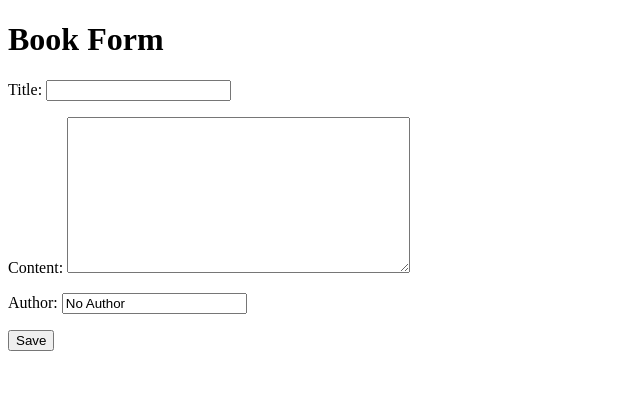
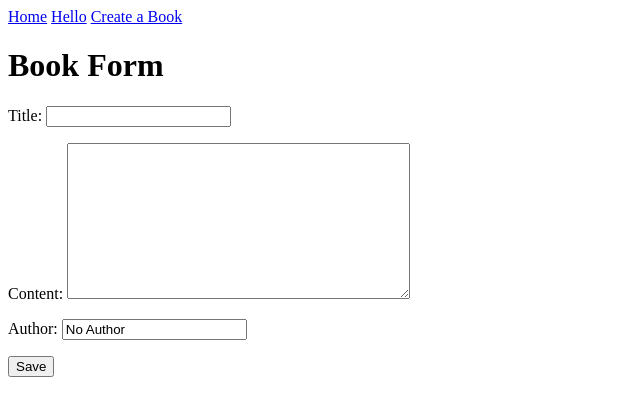
Before and after one commit to cristinatipabv/bookmanager_gr_26_CT, a Django app: page /create_book/ in a window 1280 px wide. Shown: the top 416 px of the page, without its empty margins (0-640 px from the left). Run offline with Django 5.2, Linux system fonts and the light colour scheme.

Commit message:
addes book view and temp

```diff
--- /dev/null
+++ b/books/templates/base.html
@@ -0,0 +1,20 @@
+<!DOCTYPE html>
+<html lang="en">
+<head>
+    <meta charset="UTF-8">
+    <title>{% block title %} {% endblock %}</title>
+</head>
+<body>
+    <nav>
+        <a href="{% url 'book_list'%}">Home</a>
+        <a href="{% url 'hello_world'%}">Hello</a>
+        <a href="{% url 'create_book'%}">Create a Book</a>
+    </nav>
+    <main>
+        {% block content %}
+
+        {% endblock %}
+
+    </main>
+</body>
+</html>
--- a/books/templates/books/book_form.html
+++ b/books/templates/books/book_form.html
@@ -1,15 +1,13 @@
-<!DOCTYPE html>
-<html lang="en">
-<head>
-    <meta charset="UTF-8">
-    <title>Create book</title>
-</head>
-<body>
+{% extends "base.html"%}
+
+{% block title %}Create book{% endblock %}
+
+{% block content %}
   <h1>Book Form</h1>
+
   <form method="post">
     {% csrf_token %}
     {{ form.as_p }}
     <button type = "submit">Save</button>
   </form>
-</body>
-</html>
+{% endblock %}
--- a/books/urls.py
+++ b/books/urls.py
@@ -4,6 +4,7 @@ from .import views
 urlpatterns = [
     path('', views.book_list, name='book_list'),
     path('create_book/', views.create_book, name='create_book'),
+    path('book/<int:pk>/delete/', views.delete_book, name='delete_book'),
     path('hello/', views.hello_world, name='hello_world'),
     path('api_simple_endpoint/', views.simple_endpoint, name='simple'),
 
--- a/books/views.py
+++ b/books/views.py
@@ -1,11 +1,12 @@
-from django.shortcuts import render, redirect
+from django.shortcuts import render, redirect, get_object_or_404
 from django.http import HttpResponse
 from books.forms import BookForm
 from books.models import Book
 from django.http.request import HttpRequest
 # Create your views here.
 
-
+#CRUD action
+#Create, read, update, delete
 def book_list(request: HttpRequest):
     #accesam db, extragem cartile si le afisam pe pagina html
     books = Book.objects.all()
@@ -31,6 +32,14 @@ def create_book(request: HttpRequest):
     }
     return render(request, "books/book_form.html", context)
 
+def delete_book(request: HttpRequest, pk: int):
+    book = get_object_or_404(Book, pk=pk)
+    if request.method == "POST":
+        book.delete()
+        return redirect("book_list")
+    else:
+        return render(request, "books/book_confirm_delete.html", {"book": book})
+
 def hello_world(request):
     return render(request, "books/home.html")
 
```
Also changed, not shown: books/templates/books/book_confirm_delete.html (added, +20 -0 lines), books/templates/books/home.html (+12 -11 lines).
